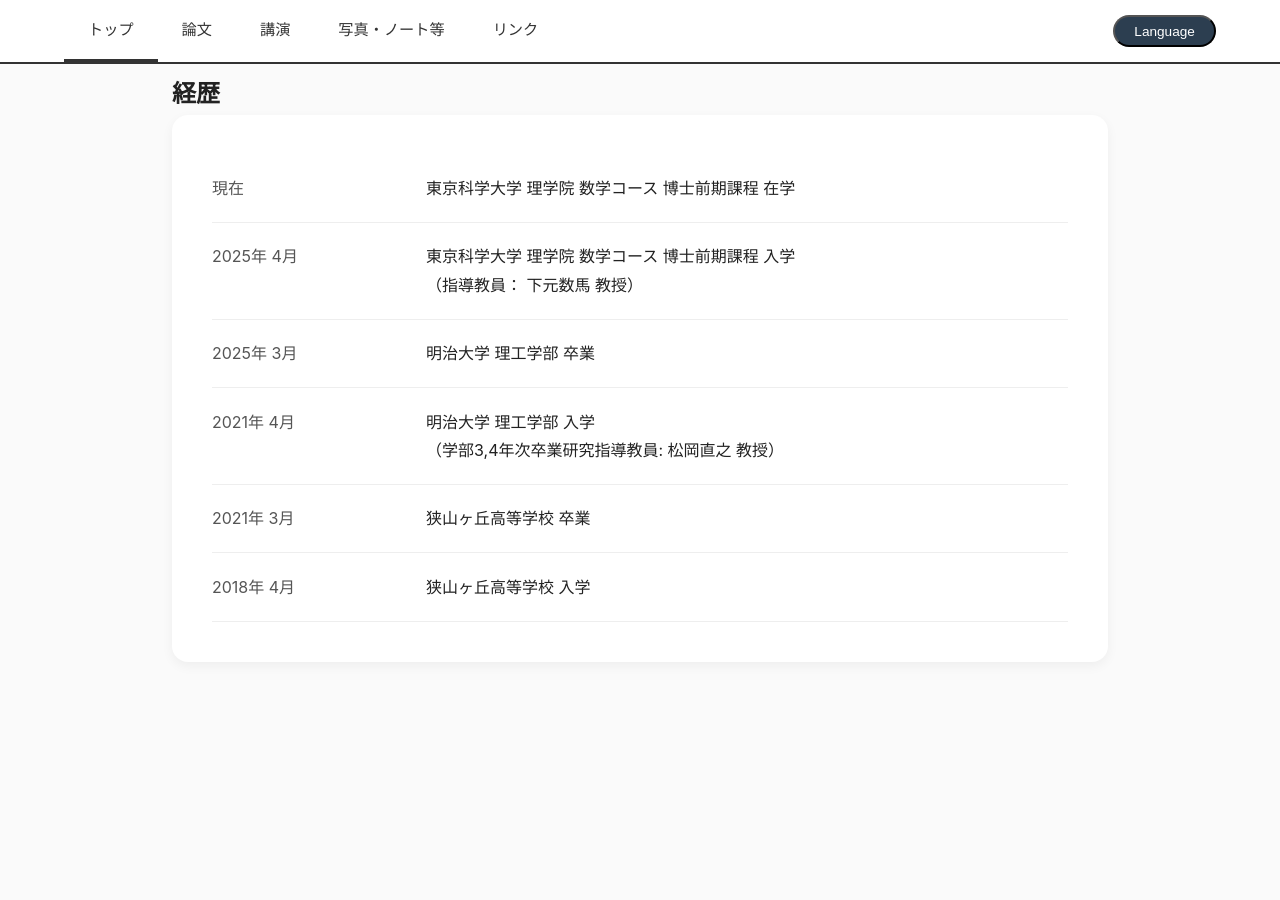
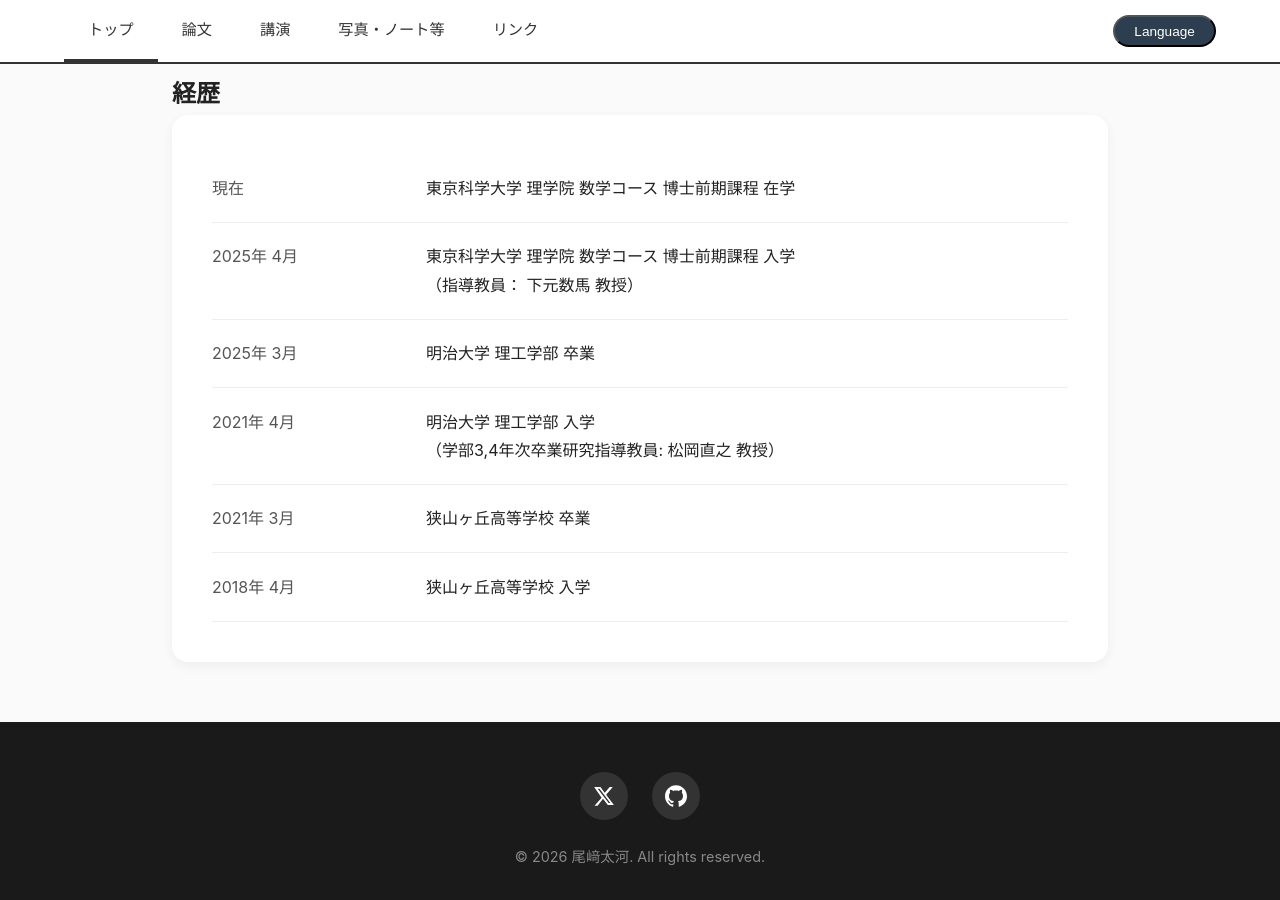
Before and after one commit to Varphiaaa/my-website_new, a Jekyll site: the page built from index.html, in a window 1280 px wide and 900 px high, scrolled down 797 px. Built offline with Jekyll 4.4.1, drawn with Linux system fonts in a browser that asks for light colours; before the commit the page ends 1507 px from its top, so only the background shows below that.

Commit message:
Update default.html

```diff
--- a/_layouts/default.html
+++ b/_layouts/default.html
@@ -16,7 +16,30 @@
     <!-- ここに各ページの中身（コンテンツ）が自動的に入る -->
     {{ content }}
   </main>
-
+  <!-- 追加するフッター部分 -->
+  <footer class="site-footer">
+    <div class="footer-content">
+      <ul class="sns-links">
+        <!-- X (旧Twitter) のアイコン -->
+        <li>
+          <a href="https://x.com/あなたのID" target="_blank" rel="noopener noreferrer" class="twitter" aria-label="X (Twitter)">
+            <svg viewBox="0 0 24 24">
+              <path d="M18.244 2.25h3.308l-7.227 8.26 8.502 11.24H16.17l-5.214-6.817L4.99 22.75H1.68l7.73-8.835L1.254 2.25H8.08l4.713 6.231zm-1.161 17.52h1.833L7.084 4.126H5.117z"/>
+            </svg>
+          </a>
+        </li>
+        <!-- GitHub のアイコン -->
+        <li>
+          <a href="https://github.com/あなたのID" target="_blank" rel="noopener noreferrer" class="github" aria-label="GitHub">
+            <svg viewBox="0 0 24 24">
+              <path d="M12 .297c-6.63 0-12 5.373-12 12 0 5.303 3.438 9.8 8.205 11.385.6.113.82-.258.82-.577 0-.285-.01-1.04-.015-2.04-3.338.724-4.042-1.61-4.042-1.61C4.422 18.07 3.633 17.7 3.633 17.7c-1.087-.744.084-.729.084-.729 1.205.084 1.838 1.236 1.838 1.236 1.07 1.835 2.809 1.305 3.495.998.108-.776.417-1.305.76-1.605-2.665-.3-5.466-1.332-5.466-5.93 0-1.31.465-2.38 1.235-3.22-.135-.303-.54-1.523.105-3.176 0 0 1.005-.322 3.3 1.23.96-.267 1.98-.399 3-.405 1.02.006 2.04.138 3 .405 2.28-1.552 3.285-1.23 3.285-1.23.645 1.653.24 2.873.12 3.176.765.84 1.23 1.91 1.23 3.22 0 4.61-2.805 5.625-5.475 5.92.42.36.81 1.096.81 2.22 0 1.606-.015 2.896-.015 3.286 0 .315.21.69.825.57C20.565 22.092 24 17.592 24 12.297c0-6.627-5.373-12-12-12"/>
+            </svg>
+          </a>
+        </li>
+      </ul>
+      <p class="footer-copy">&copy; 2026 尾﨑太河. All rights reserved.</p>
+    </div>
+  </footer>
   <!-- 先ほど切り出した共通のJavaScriptを読み込む -->
   <script src="assets/js/main.js"></script>
 </body>
```
